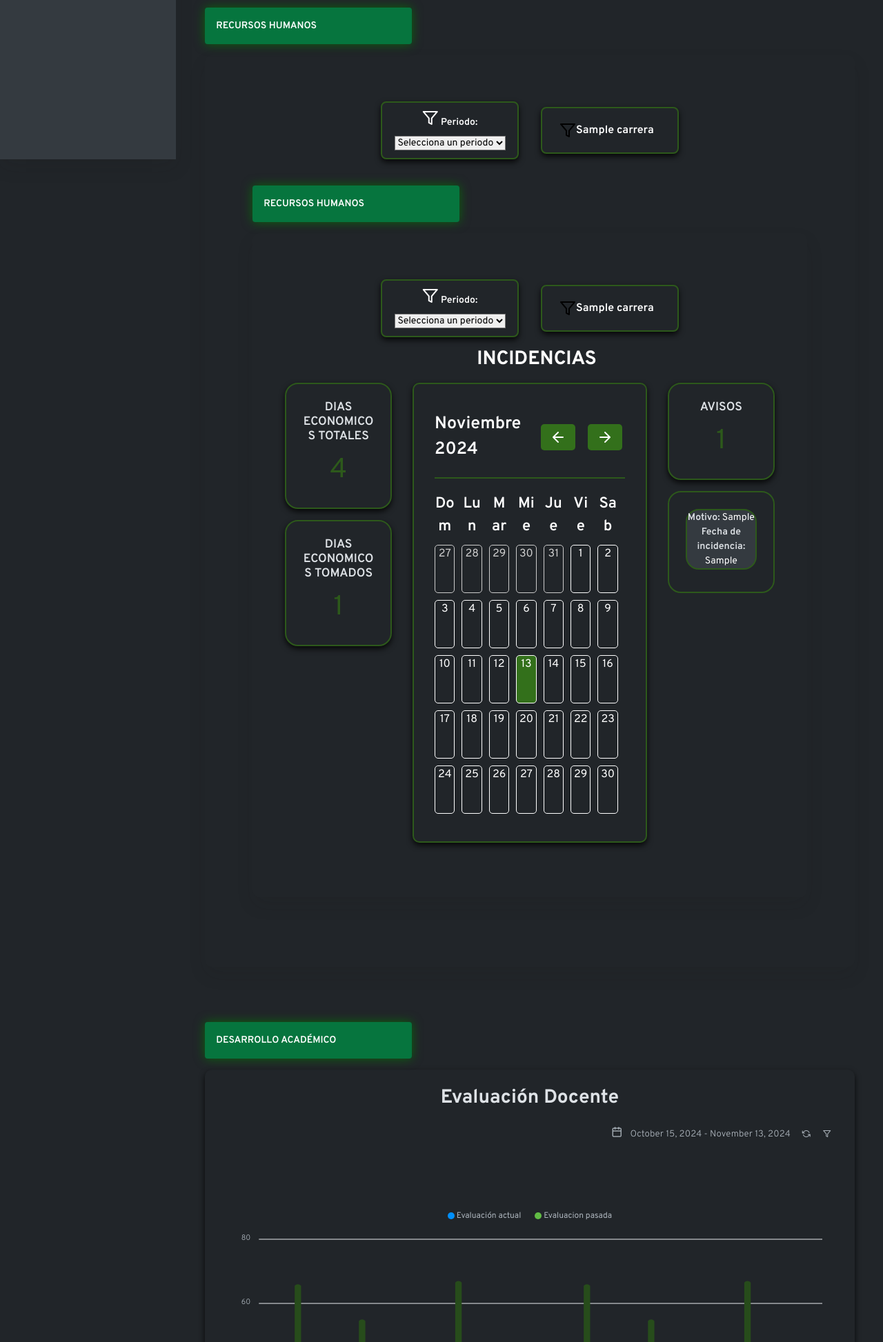
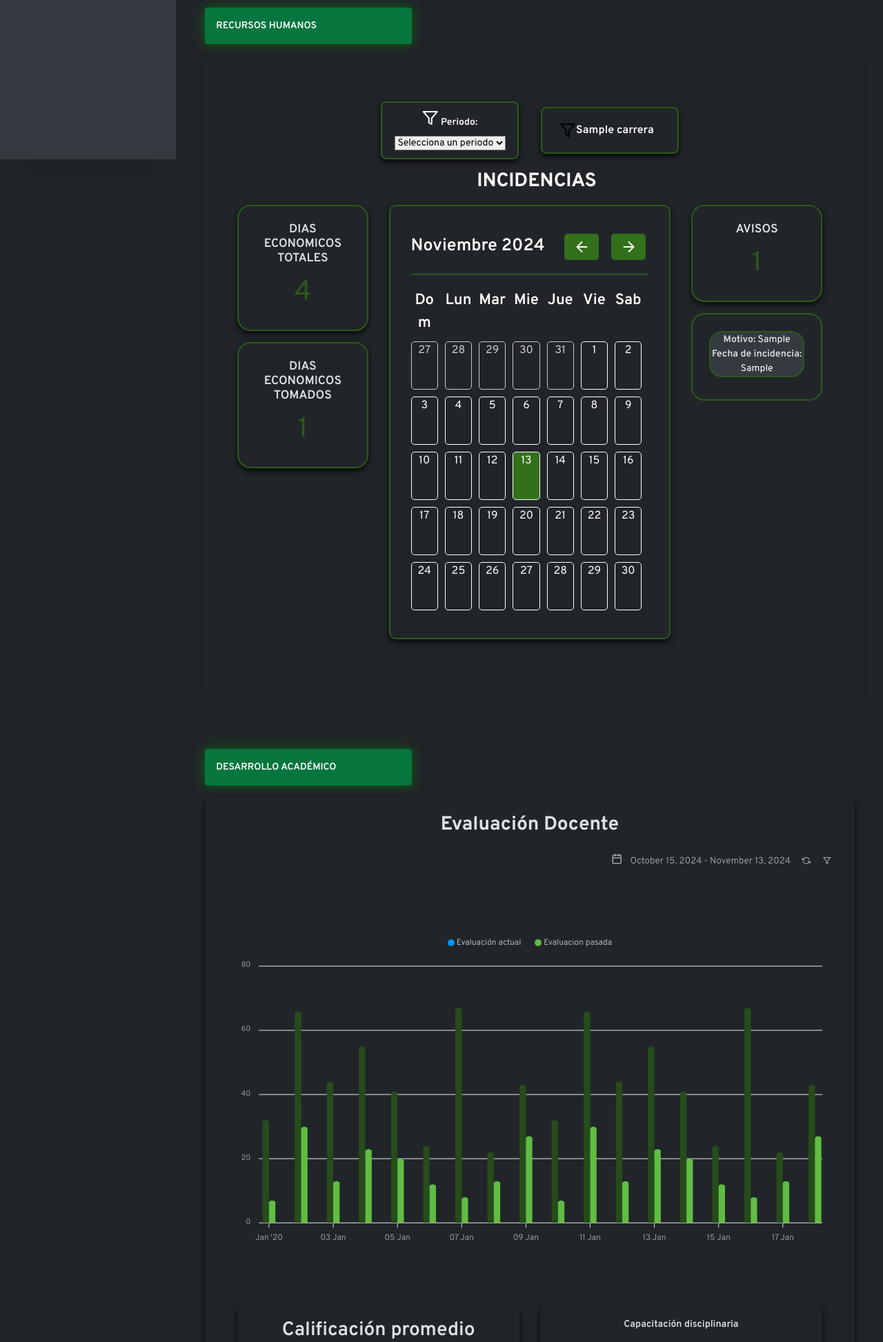
Before and after one commit to AngelReyes14/PIIA, a PHP site: page /views/templates/dashboard_docentes.php in a window 1280 px wide. Shown: the part 569-2515 px from the top of the page at 69% size. Run offline with PHP 8.4, Linux system fonts and the light colour scheme; the visitor is signed in with stand-in values (Sample User, id 1); tables that the repository leaves empty or names only in its code hold one stand-in row (values such as "Sample post"); grey boxes marked "Sample" are stand-in pictures; data that the repository does not hold is empty; some libraries are stand-ins or nearby versions; some web fonts are replaced.

Commit message:
main completo

```diff
--- a/views/templates/dashboard_docentes.php
+++ b/views/templates/dashboard_docentes.php
@@ -389,52 +389,6 @@ $avisos = $stmt->fetchAll(PDO::FETCH_ASSOC); // Recupera todos los registros
     }
 
 </script>
-
-
-      <!-- Parte de recursos humanos -->
-<div class="container-fluid mt-0">
-  <div class="mb-3 mt-0 font-weight-bold bg-success text-white rounded p-3 box-shadow-div-profile flag-div ">
-    RECURSOS HUMANOS
-  </div>
-
-  <!-- Tarjeta principal -->
-  <div class="card shadow-lg p-4 mb-3">
-    <div class="wrapper">
-      <div class="container-fluid">
-        <!-- Filtros -->
-        <div class="container-filter mb-3 d-flex justify-content-center flex-wrap">
-          <!-- Filtro de Periodo -->
-          <div class="card-body-filter period-filter box-shadow-div mx-2 mb-0 mt-0 position-relative">
-            <span class="fe fe-24 fe-filter me-2"></span>
-            <label class="filter-label">Periodo:</label>
-            <div class="filter-options position-relative">
-              <select class="form-select" id="periodoSelect">
-                <option value="">Selecciona un periodo</option>
-                <?php foreach ($periodos as $periodo): ?>
-                  <option value="<?php echo $periodo['periodo_id']; ?>">
-                    <?php echo htmlspecialchars($periodo['descripcion']); ?>
-                  </option>
-                <?php endforeach; ?>
-              </select>
-            </div>
-          </div>
-
-          <!-- Filtro de División -->
-          <div class="card-body-filter division-filter box-shadow-div mx-2 mb-0 position-relative">
-            <button class="btn-filter d-flex align-items-center">
-              <span class="fe fe-24 fe-filter me-2"></span>
-              <span class="filter-label" data-placeholder="División">
-                <?php echo $nombreCarrera; ?>
-              </span>
-            </button>
-            <div class="filter-options position-absolute top-100 start-0 bg-white border shadow-sm d-none">
-              <ul class="list-unstyled m-0 p-2">
-                <li><a href="#" class="d-block py-1"><?php echo $nombreCarrera; ?></a></li>
-              </ul>
-            </div>
-          </div>
-
-
 
 
 
```
